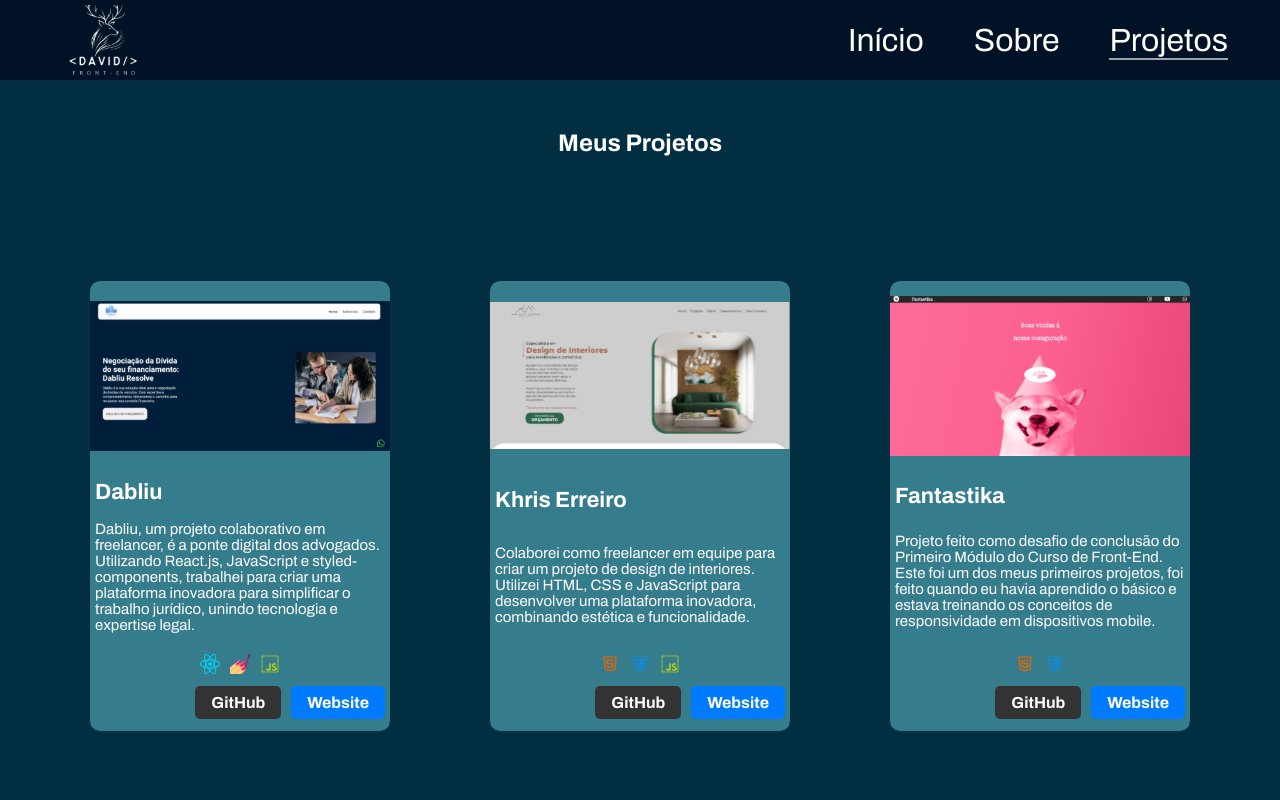
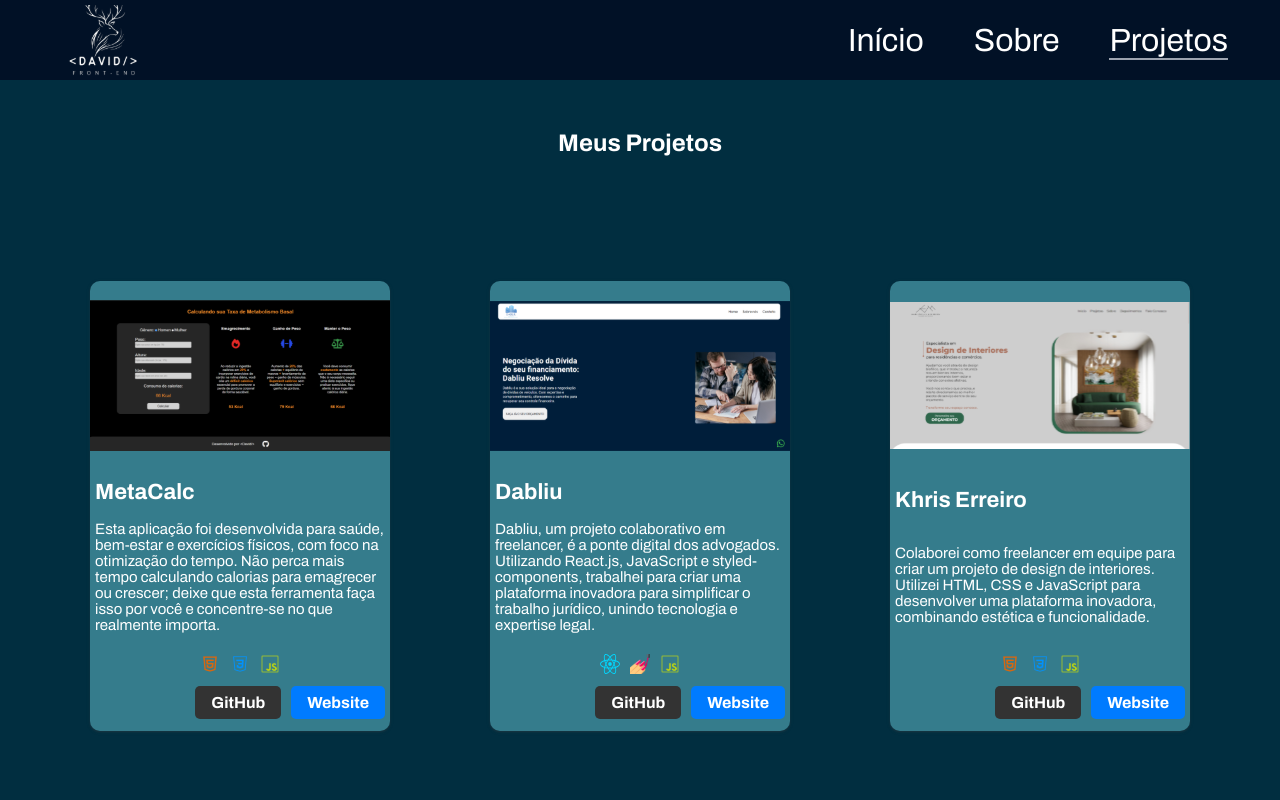
Before and after one commit to DavidPereira976/Portifolio, a React (Vite) app: page /projetos in a window 1280 px wide. Shown: the top 800 px of the page. Built offline with nearby package versions, Linux system fonts and the light colour scheme.

Commit message:
add new project

```diff
--- a/src/Components/GradeP/index.jsx
+++ b/src/Components/GradeP/index.jsx
@@ -5,6 +5,7 @@ import Sitekhris from "../../assets/Imgs/Sitekhris.svg";
 import SiteFantastika from "../../assets/Imgs/Sitefantastika.svg";
 import SiteNetflix from "../../assets/Imgs/Sitenetflix.svg";
 import SiteCalculadora from "../../assets/Imgs/Sitecalculadora.svg";
+import SiteTBM from "../../assets/Imgs/SiteTBM.svg";
 
 // Icons
 import React from "../../assets/Icons/React.svg";
@@ -31,7 +32,8 @@ function GradeP() {
       "Dabliu, um projeto colaborativo em freelancer, é a ponte digital dos advogados. Utilizando React.js, JavaScript e styled-components, trabalhei para criar uma plataforma inovadora para simplificar o trabalho jurídico, unindo tecnologia e expertise legal.",
     icons: [React, Styled, JavaScript],
     githubLink: "https://github.com/DavidPereira976/dabliu",
-    websiteLink: "https://dabliuassessoria.com.br/?fbclid=PAAaZZG47WtlBCDoJQtvMRlZi-WKYuFUMatIDhjUg55b5gIGzu6Um73bIJZBU_aem_AXedFkcfsfURi5MvByB8sP3DyZB5BBiKtIDEnyAauJw5mCCZK3yK-ska3cc3gbibJLw",
+    websiteLink:
+      "https://dabliuassessoria.com.br/?fbclid=PAAaZZG47WtlBCDoJQtvMRlZi-WKYuFUMatIDhjUg55b5gIGzu6Um73bIJZBU_aem_AXedFkcfsfURi5MvByB8sP3DyZB5BBiKtIDEnyAauJw5mCCZK3yK-ska3cc3gbibJLw",
   };
 
   const projectKhris = {
@@ -73,6 +75,18 @@ function GradeP() {
     githubLink: "https://github.com/DavidPereira976/Calculadora-React",
     websiteLink: "https://calculadora-react-peach.vercel.app/",
   };
+
+  const projectTBM = {
+    imageUrl: SiteTBM,
+    title: "MetaCalc",
+    description: `Esta aplicação foi desenvolvida para saúde, bem-estar e exercícios físicos,
+       com foco na otimização do tempo. Não perca mais tempo calculando calorias
+      para emagrecer ou crescer; deixe que esta ferramenta faça isso por você e
+      concentre-se no que realmente importa.`,
+    icons: [Html, Css, JavaScript],
+    githubLink: "https://github.com/DavidPereira976/TBM",
+    websiteLink: "https://tbm-delta.vercel.app/",
+  };
   return (
     <>
       <FirstAlignContainer>
@@ -90,6 +104,15 @@ function GradeP() {
         >
           <GradeContainer>
             <ProjetosItem
+              imageUrl={projectTBM.imageUrl}
+              title={projectTBM.title}
+              description={projectTBM.description}
+              icons={projectTBM.icons}
+              githubLink={projectTBM.githubLink}
+              websiteLink={projectTBM.websiteLink}
+            />
+
+            <ProjetosItem
               imageUrl={projectDabliu.imageUrl}
               title={projectDabliu.title}
               description={projectDabliu.description}
@@ -106,7 +129,9 @@ function GradeP() {
               githubLink={projectKhris.githubLink}
               websiteLink={projectKhris.websiteLink}
             />
+          </GradeContainer>
 
+          <GradeContainer>
             <ProjetosItem
               imageUrl={projectFantastika.imageUrl}
               title={projectFantastika.title}
@@ -115,9 +140,6 @@ function GradeP() {
               githubLink={projectFantastika.githubLink}
               websiteLink={projectFantastika.websiteLink}
             />
-          </GradeContainer>
-
-          <GradeContainer>
             <ProjetosItem
               imageUrl={projectNetflix.imageUrl}
               title={projectNetflix.title}
--- a/src/Components/GradeP/style.js
+++ b/src/Components/GradeP/style.js
@@ -51,7 +51,7 @@ width: 700px;
 
 @media ${device.mobileL}{
 width: 350px;
-height: 1350px;
+min-height: 1350px;
 }
 
 @media ${device.mobileM}{
```
Also changed, not shown: src/assets/Imgs/SiteTBM.svg (added).
